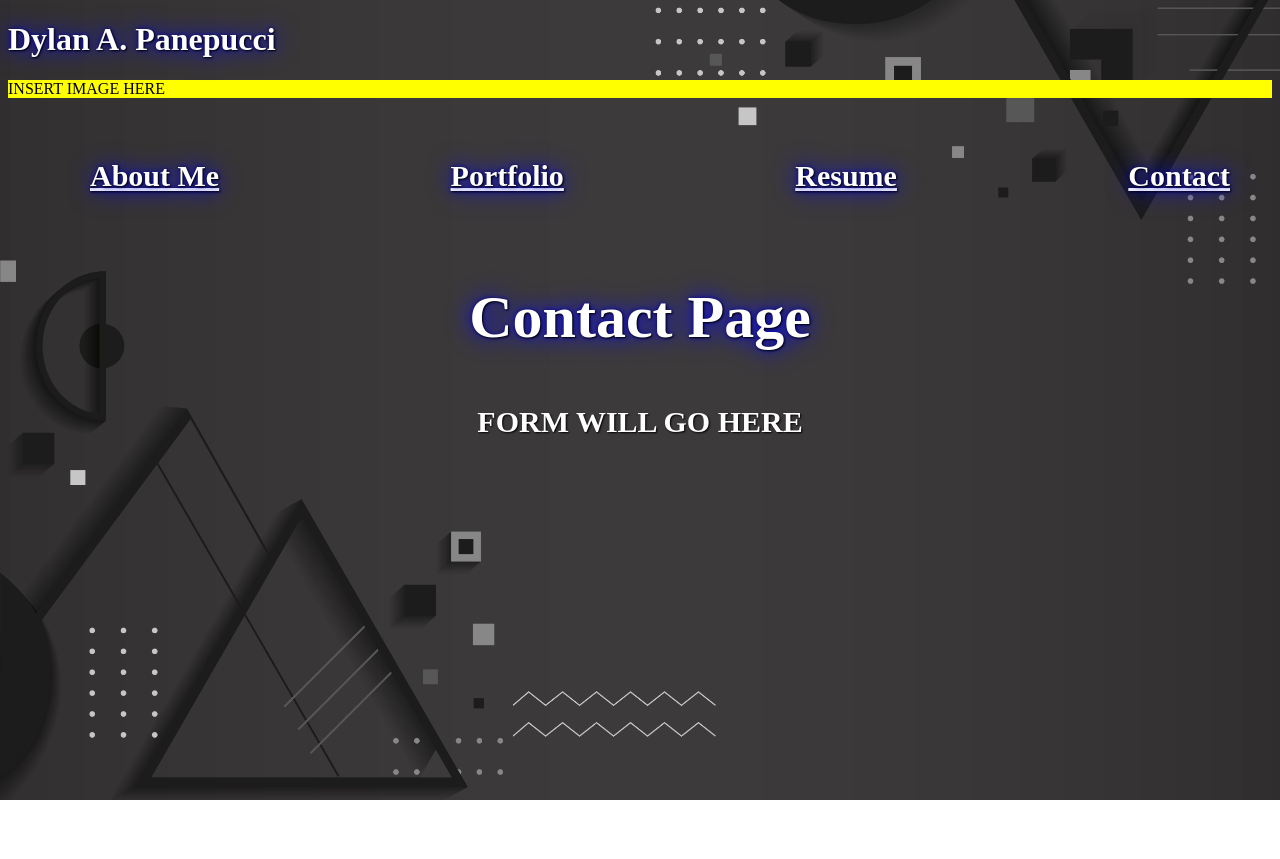
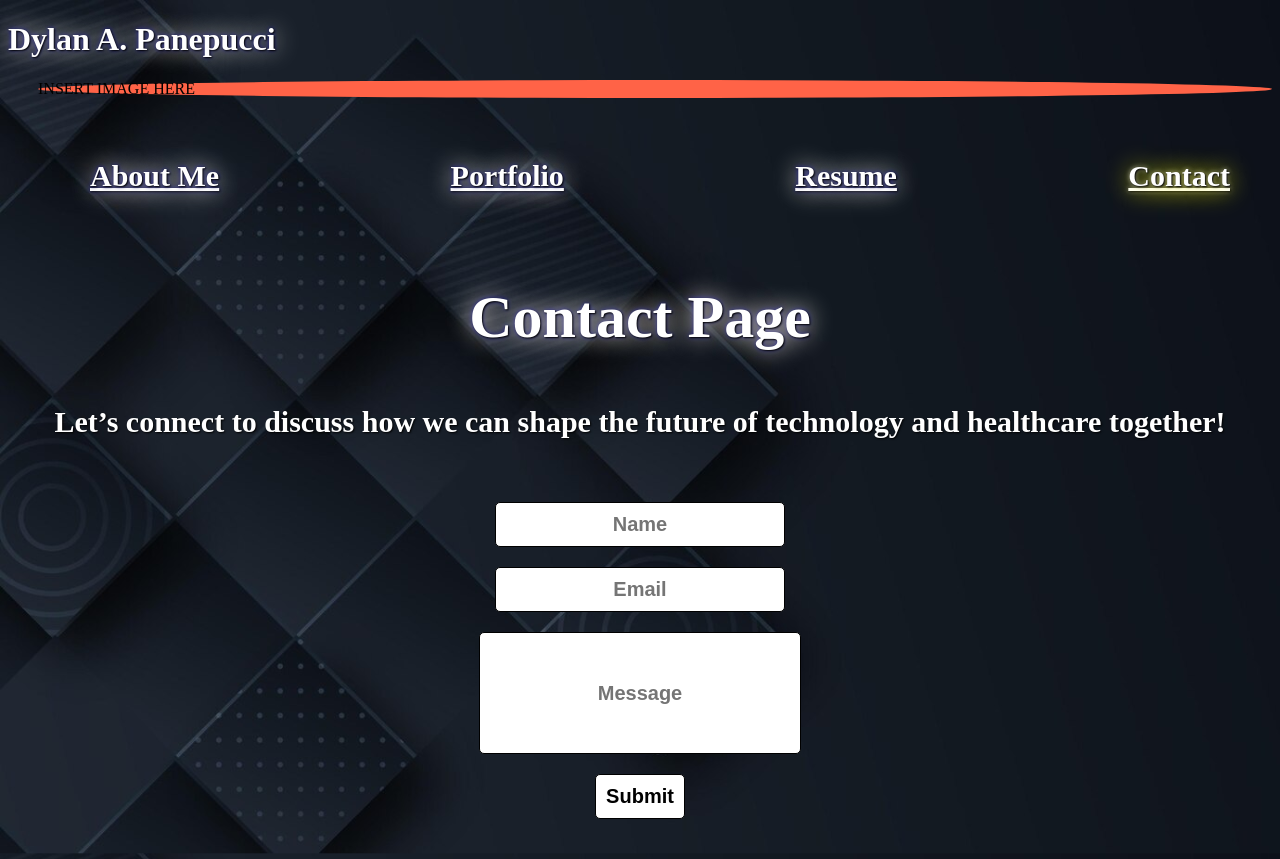
Before and after one commit to dpanepucci/DAPPortfolio, a React (Vite) app in the folder Develop/: page /Contact in a window 1280 px wide. Before the commit the page ends 800 px from the top, so only its background shows below. Built offline with nearby package versions, Linux system fonts and the light colour scheme.

Commit message:
working on Contact Form

```diff
--- a/Develop/src/Pages.jsx/About.jsx
+++ b/Develop/src/Pages.jsx/About.jsx
@@ -8,7 +8,6 @@ export default function About() {
           As a dedicated Supervisor RN with 3 years of experience, I am committed to leading teams and delivering exceptional patient care. My expertise lies in managing clinical operations, mentoring staff, and implementing innovative solutions that improve outcomes for patients and providers alike.
   Beyond bedside care, my passion lies at the intersection of healthcare and technology.
    I am driven by a vision to streamline processes, enhance communication, and leverage cutting-edge IT solutions to transform the way healthcare is delivered. Whether optimizing electronic medical records (EMRs) or exploring new tech integrations, I thrive on bridging the gap between clinical insight and technological innovation.
-  Let’s connect to discuss how we can shape the future of healthcare together!
         </p>
       </div>
     );
--- a/Develop/src/Pages.jsx/Contact.jsx
+++ b/Develop/src/Pages.jsx/Contact.jsx
@@ -5,8 +5,14 @@ export default function Contact() {
       <div>
         <h1 className="h1">Contact Page</h1>
         <p className="main-para">
-        FORM WILL GO HERE
+        Let’s connect to discuss how we can shape the future of technology and healthcare together!
         </p>
+        <form id='form'>
+          <input type='input' placeholder='Name'/>
+          <input type='input' placeholder='Email'/>
+          <input className='message' type='input' placeholder='Message'/>
+          <button className='submit'>Submit</button>
+        </form>
       </div>
     );
   }
--- a/Develop/src/styles/NavStyle.css
+++ b/Develop/src/styles/NavStyle.css
@@ -19,11 +19,17 @@ color: white;
     color: white;
     font-size: larger;
     font-weight: bolder;
-    text-shadow: 1px 1px 2px black, 0 0 25px blue, 0 0 5px darkblue;
+    text-shadow: 1px 1px 2px black, 0 0 25px seashell, 0 0 5px darkblue;
 }
 
 .nav-link:hover {
-    color: black;
+    color: white;
     border-radius: 5px;
     text-shadow: 1px 1px 2px black, 0 0 25px yellow, 0 0 5px darkgrey;
 }
+
+.nav-link.active {
+    color: white;
+    border-radius: 5px;
+    text-shadow: 1px 1px 2px black, 0 0 25px yellow, 0 0 5px darkgrey;
+}
--- a/Develop/src/styles/PagesStyle.css
+++ b/Develop/src/styles/PagesStyle.css
@@ -4,7 +4,7 @@
 color: white;
 font-size: 60px;
 font-weight:bold;
-text-shadow: 1px 1px 2px black, 0 0 25px blue, 0 0 5px darkblue;
+text-shadow: 1px 1px 2px black, 0 0 25px seashell, 0 0 5px darkblue;
 }
 
 .main-para {
@@ -17,7 +17,7 @@ text-shadow: 1px 1px 2px black;
 }
 
 
-/* RESUME TAB SPECIFIC STYLES */
+/* ------------------------------------------RESUME TAB SPECIFIC STYLES */
 
 /* Styling for click-able resume link */
 /* WHY CAN I ONLY CLICK THIS ONCE? */
@@ -43,3 +43,40 @@ li {
     list-style: none;
     margin: 10px;
 }
+
+/* ------------------------------------------PORTFOLIO TAB SPECIFIC STYLES */
+
+/* ------------------------------------------CONTACT TAB SPECIFIC STYLES */
+
+#form {
+    display: flex;
+    flex-direction: column;
+    justify-content: center;
+    align-items: center;
+    margin-top: 20px;
+}
+input {
+    background-color: white;
+    border: 1px solid black;
+    border-radius: 5px;
+    color: black;
+    font-size: 20px;
+    font-weight: bold;
+    margin-top: 20px;
+    padding: 10px;
+    text-align: center;
+}
+.message {
+    height: 100px;
+    width: 300px;
+}
+.submit {
+    background-color: white;
+    border: 1px solid black;
+    border-radius: 5px;
+    color: black;
+    font-size: 20px;
+    font-weight: bold;
+    margin-top: 20px;
+    padding: 10px;
+}
--- a/Develop/src/styles/index.css
+++ b/Develop/src/styles/index.css
@@ -2,16 +2,21 @@
     font-size: xx-large;
     font-weight: bolder;
     color: white;
-    text-shadow: 1px 1px 2px black, 0 0 25px blue, 0 0 5px darkblue;
+    text-shadow: 1px 1px 2px black, 0 0 25px seashell, 0 0 5px darkblue;
 }
 
-
+/* Profile Picture */
 .img-header {
-    background-color: yellow;
+    background-color: tomato;
+    /* background-image: ADD IMAGE HERE; */
+    border-radius: 50%;
+    display: flex;
+    justify-content: flex-start;
+    margin-left: 30px;
 }
 
 body {
-    background-image: url('../../public/img/port-background.jpg'); /* Replace with your image path */
+    background-image: url('../../public/img/port-background.jpg');
     background-size: cover; /* Ensures the image covers the entire page */
     background-position: center; /* Centers the image */
     background-repeat: no-repeat; /* Prevents repeating */
```
Also changed, not shown: Develop/public/img/port-background.jpg.
